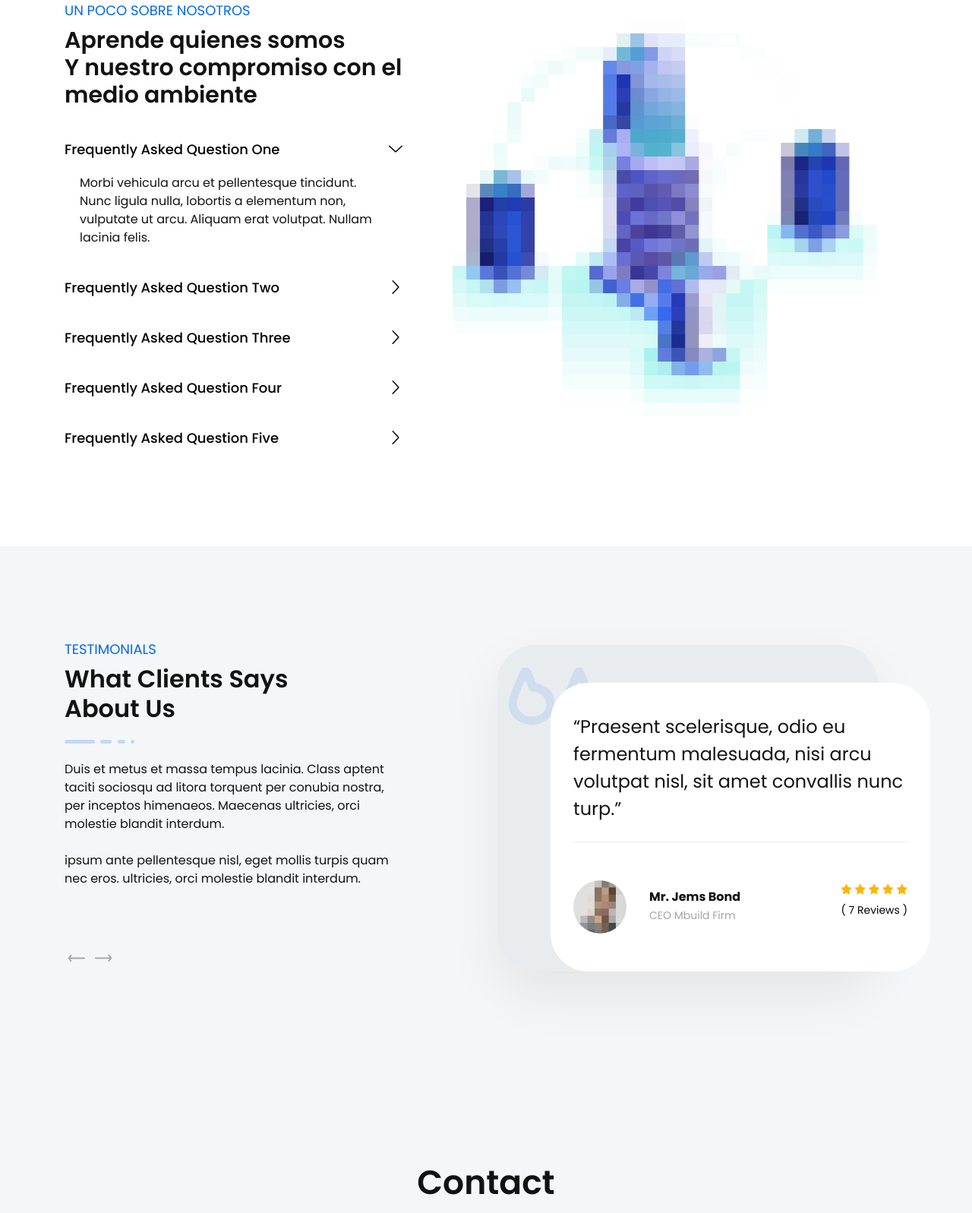
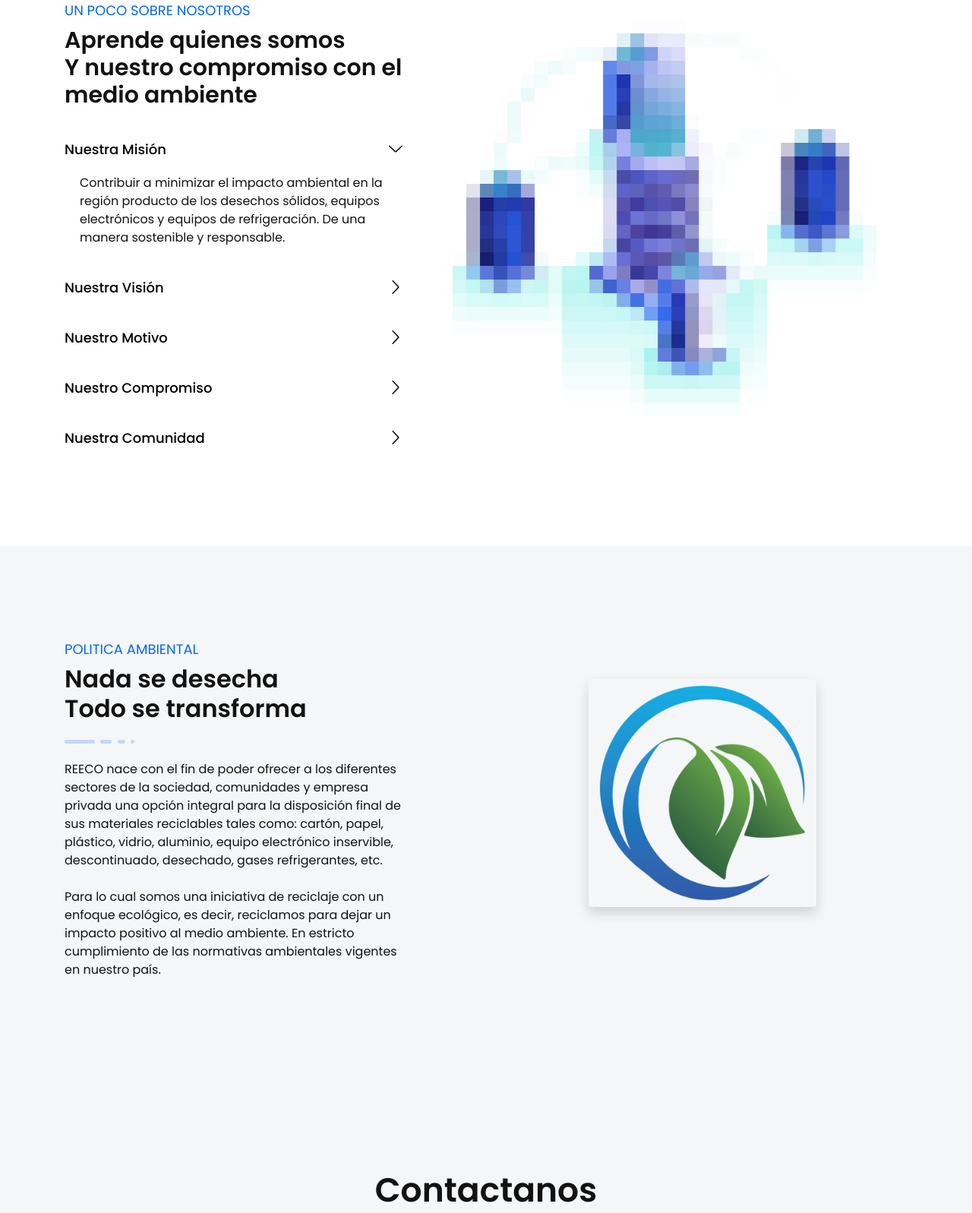
Before and after one commit to nelson2411/reeco-web, a plain HTML site: page index.html in a window 1280 px wide. Shown: the part 1696-3293 px from the top of the page at 76% size. Drawn offline with Linux system fonts and the light colour scheme.

Commit message:
feat: footer, vision and mision

```diff
--- a/assets/css/style.css
+++ b/assets/css/style.css
@@ -4168,8 +4168,8 @@ p.form-message.error.form-message.error {
 /*===== FOOTER FIVE =====*/
 .footer-area {
   background-color: #f4f6f7;
-  padding-top: 90px;
-  padding-bottom: 120px;
+  padding-top: 30px;
+  padding-bottom: 60px;
 }
 .footer-area .social li {
   display: inline-block;
--- a/index.html
+++ b/index.html
@@ -385,7 +385,7 @@
                         data-target="#collapseOne"
                         aria-expanded="true"
                         aria-controls="collapseOne"
-                        >Frequently Asked Question One</a
+                        >Nuestra Misión</a
                       >
                     </div>
 
@@ -397,9 +397,10 @@
                     >
                       <div class="card-body">
                         <p class="text">
-                          Morbi vehicula arcu et pellentesque tincidunt. Nunc
-                          ligula nulla, lobortis a elementum non, vulputate ut
-                          arcu. Aliquam erat volutpat. Nullam lacinia felis.
+                          Contribuir a minimizar el impacto ambiental en la
+                          región producto de los desechos sólidos, equipos
+                          electrónicos y equipos de refrigeración. De una manera
+                          sostenible y responsable.
                         </p>
                       </div>
                     </div>
@@ -414,7 +415,7 @@
                         data-target="#collapseTwo"
                         aria-expanded="false"
                         aria-controls="collapseTwo"
-                        >Frequently Asked Question Two</a
+                        >Nuestra Visión</a
                       >
                     </div>
                     <div
@@ -425,9 +426,10 @@
                     >
                       <div class="card-body">
                         <p class="text">
-                          Morbi vehicula arcu et pellentesque tincidunt. Nunc
-                          ligula nulla, lobortis a elementum non, vulputate ut
-                          arcu. Aliquam erat volutpat. Nullam lacinia felis.
+                          Ser la opción número de uno para las organizaciones de
+                          diferente índole para el manejo responsable y
+                          disposición final de sus equipos electrónicos,
+                          desechos sólidos y gases refrigerantes.
                         </p>
                       </div>
                     </div>
@@ -442,7 +444,7 @@
                         data-target="#collapseThree"
                         aria-expanded="false"
                         aria-controls="collapseThree"
-                        >Frequently Asked Question Three</a
+                        >Nuestro Motivo</a
                       >
                     </div>
                     <div
@@ -453,9 +455,10 @@
                     >
                       <div class="card-body">
                         <p class="text">
-                          Morbi vehicula arcu et pellentesque tincidunt. Nunc
-                          ligula nulla, lobortis a elementum non, vulputate ut
-                          arcu. Aliquam erat volutpat. Nullam lacinia felis.
+                          Reducir el impacto ambiental en nuestro país generado
+                          por desechos sólidos y gases refrigerantes producto de
+                          las actividades comerciales, productivas, educativas y
+                          sociales de diferente índole.
                         </p>
                       </div>
                     </div>
@@ -470,7 +473,7 @@
                         data-target="#collapseFore"
                         aria-expanded="false"
                         aria-controls="collapseFore"
-                        >Frequently Asked Question Four</a
+                        >Nuestro Compromiso</a
                       >
                     </div>
                     <div
@@ -481,9 +484,10 @@
                     >
                       <div class="card-body">
                         <p class="text">
-                          Morbi vehicula arcu et pellentesque tincidunt. Nunc
-                          ligula nulla, lobortis a elementum non, vulputate ut
-                          arcu. Aliquam erat volutpat. Nullam lacinia felis.
+                          Cumplir con los requisitos legales de operación en el
+                          país en relación a los aspectos ambientales para el
+                          manejo y disposición final de desechos sólidos y gases
+                          refrigerantes.
                         </p>
                       </div>
                     </div>
@@ -498,7 +502,7 @@
                         data-target="#collapseFive"
                         aria-expanded="false"
                         aria-controls="collapseFive"
-                        >Frequently Asked Question Five</a
+                        >Nuestra Comunidad</a
                       >
                     </div>
                     <div
@@ -509,9 +513,10 @@
                     >
                       <div class="card-body">
                         <p class="text">
-                          Morbi vehicula arcu et pellentesque tincidunt. Nunc
-                          ligula nulla, lobortis a elementum non, vulputate ut
-                          arcu. Aliquam erat volutpat. Nullam lacinia felis.
+                          Buscamos establecer canales de comunicación
+                          permanentes con las comunidades donde tengamos
+                          operación en temas de impacto ambiental y cuidado del
+                          medio ambiente.
                         </p>
                       </div>
                     </div>
@@ -544,10 +549,10 @@
         <div class="row justify-content-between">
           <div class="col-xl-5 col-lg-6">
             <div class="testimonial-left-content mt-45">
-              <h6 class="sub-title">Testimonials</h6>
+              <h6 class="sub-title">Politica Ambiental</h6>
               <h4 class="title">
-                What Clients Says <br />
-                About Us
+                Nada se desecha <br />
+                Todo se transforma
               </h4>
               <ul class="testimonial-line">
                 <li></li>
@@ -556,123 +561,32 @@
                 <li></li>
               </ul>
               <p class="text">
-                Duis et metus et massa tempus lacinia. Class aptent taciti
-                sociosqu ad litora torquent per conubia nostra, per inceptos
-                himenaeos. Maecenas ultricies, orci molestie blandit interdum.
+                REECO nace con el fin de poder ofrecer a los diferentes sectores
+                de la sociedad, comunidades y empresa privada una opción
+                integral para la disposición final de sus materiales reciclables
+                tales como: cartón, papel, plástico, vidrio, aluminio, equipo
+                electrónico inservible, descontinuado, desechado, gases
+                refrigerantes, etc.
                 <br />
                 <br />
-                ipsum ante pellentesque nisl, eget mollis turpis quam nec eros.
-                ultricies, orci molestie blandit interdum.
+                Para lo cual somos una iniciativa de reciclaje con un enfoque
+                ecológico, es decir, reciclamos para dejar un impacto positivo
+                al medio ambiente. En estricto cumplimiento de las normativas
+                ambientales vigentes en nuestro país.
               </p>
             </div>
             <!-- testimonial left content -->
           </div>
-          <div class="col-lg-6">
-            <div class="testimonial-right-content mt-50">
-              <div class="quota">
-                <i class="lni lni-quotation"></i>
-              </div>
-              <div class="testimonial-content-wrapper testimonial-active">
-                <div class="single-testimonial">
-                  <div class="testimonial-text">
-                    <p class="text">
-                      “Praesent scelerisque, odio eu fermentum malesuada, nisi
-                      arcu volutpat nisl, sit amet convallis nunc turp.”
-                    </p>
-                  </div>
-                  <div
-                    class="testimonial-author d-sm-flex justify-content-between"
-                  >
-                    <div class="author-info d-flex align-items-center">
-                      <div class="author-image">
-                        <img src="assets/images/author-1.jpg" alt="author" />
-                      </div>
-                      <div class="author-name media-body">
-                        <h5 class="name">Mr. Jems Bond</h5>
-                        <span class="sub-title">CEO Mbuild Firm</span>
-                      </div>
-                    </div>
-                    <div class="author-review">
-                      <ul class="star">
-                        <li><i class="lni lni-star-filled"></i></li>
-                        <li><i class="lni lni-star-filled"></i></li>
-                        <li><i class="lni lni-star-filled"></i></li>
-                        <li><i class="lni lni-star-filled"></i></li>
-                        <li><i class="lni lni-star-filled"></i></li>
-                      </ul>
-                      <span class="review">( 7 Reviews )</span>
-                    </div>
-                  </div>
-                </div>
-                <!-- single testimonial -->
-                <div class="single-testimonial">
-                  <div class="testimonial-text">
-                    <p class="text">
-                      “Praesent scelerisque, odio eu fermentum malesuada, nisi
-                      arcu volutpat nisl, sit amet convallis nunc turp.”
-                    </p>
-                  </div>
-                  <div
-                    class="testimonial-author d-sm-flex justify-content-between"
-                  >
-                    <div class="author-info d-flex align-items-center">
-                      <div class="author-image">
-                        <img src="assets/images/author-2.jpg" alt="author" />
-                      </div>
-                      <div class="author-name media-body">
-                        <h5 class="name">Mr. Jems Bond</h5>
-                        <span class="sub-title">CEO Mbuild Firm</span>
-                      </div>
-                    </div>
-                    <div class="author-review">
-                      <ul class="star">
-                        <li><i class="lni lni-star-filled"></i></li>
-                        <li><i class="lni lni-star-filled"></i></li>
-                        <li><i class="lni lni-star-filled"></i></li>
-                        <li><i class="lni lni-star-filled"></i></li>
-                        <li><i class="lni lni-star-filled"></i></li>
-                      </ul>
-                      <span class="review">( 7 Reviews )</span>
-                    </div>
-                  </div>
-                </div>
-                <!-- single testimonial -->
-                <div class="single-testimonial">
-                  <div class="testimonial-text">
-                    <p class="text">
-                      “Praesent scelerisque, odio eu fermentum malesuada, nisi
-                      arcu volutpat nisl, sit amet convallis nunc turp.”
-                    </p>
-                  </div>
-                  <div
-                    class="testimonial-author d-sm-flex justify-content-between"
-                  >
-                    <div class="author-info d-flex align-items-center">
-                      <div class="author-image">
-                        <img src="assets/images/author-3.jpg" alt="author" />
-                      </div>
-                      <div class="author-name media-body">
-                        <h5 class="name">Mr. Jems Bond</h5>
-                        <span class="sub-title">CEO Mbuild Firm</span>
-                      </div>
-                    </div>
-                    <div class="author-review">
-                      <ul class="star">
-                        <li><i class="lni lni-star-filled"></i></li>
-                        <li><i class="lni lni-star-filled"></i></li>
-                        <li><i class="lni lni-star-filled"></i></li>
-                        <li><i class="lni lni-star-filled"></i></li>
-                        <li><i class="lni lni-star-filled"></i></li>
-                      </ul>
-                      <span class="review">( 7 Reviews )</span>
-                    </div>
-                  </div>
-                </div>
-                <!-- single testimonial -->
-              </div>
-              <!-- testimonial content wrapper -->
+          <div
+            class="col-lg-6 d-flex justify-content-center align-items-center"
+          >
+            <div class="rounded shadow">
+              <img
+                src="assets/images/logo-reeco-nav.png"
+                alt="logo reeco"
+                width="300"
+              />
             </div>
-            <!-- testimonial right content -->
           </div>
         </div>
         <!-- row -->
@@ -689,10 +603,11 @@
         <div class="row justify-content-center">
           <div class="col-lg-6 col-md-10">
             <div class="section-title text-center pb-30">
-              <h3 class="title">Contact</h3>
+              <h3 class="title">Contactanos</h3>
               <p class="text">
-                Stop wasting time and money designing and managing a website
-                that doesn’t get results. Happiness guaranteed!
+                Queremos ayudarte a dejar una huella positiva en las comunidades
+                y futuras generaciones generando espacios de convivencia
+                saludables y sustentables.
               </p>
             </div>
             <!-- section title -->
@@ -831,7 +746,10 @@
           <div class="col-lg-6">
             <div class="footer-logo text-center">
               <a class="mt-30" href="index.html"
-                ><img src="assets/images/logo.svg" alt="Logo"
+                ><img
+                  src="assets/images/logo-reeco-white.png"
+                  alt="Logo"
+                  width="150"
               /></a>
             </div>
             <!-- footer logo -->
```
Also changed, not shown: assets/images/logo-reeco-white.png (added).
